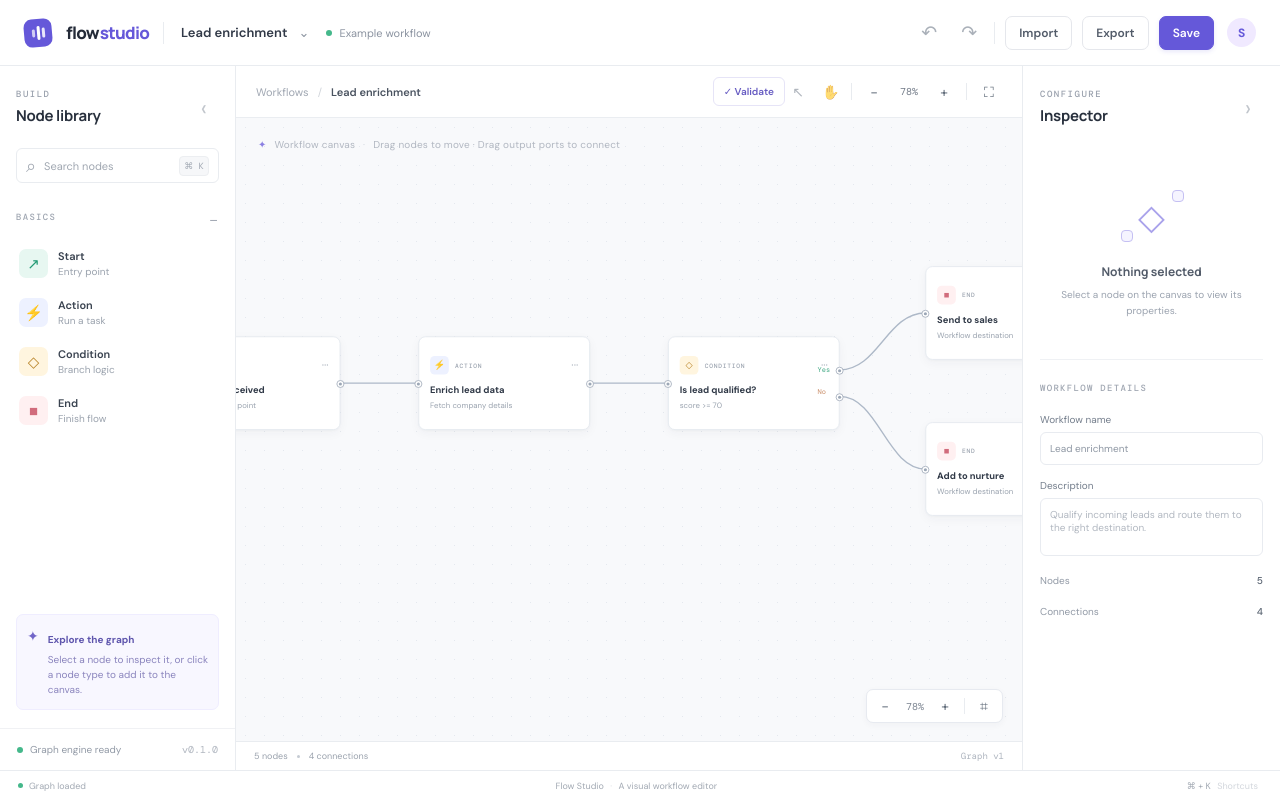
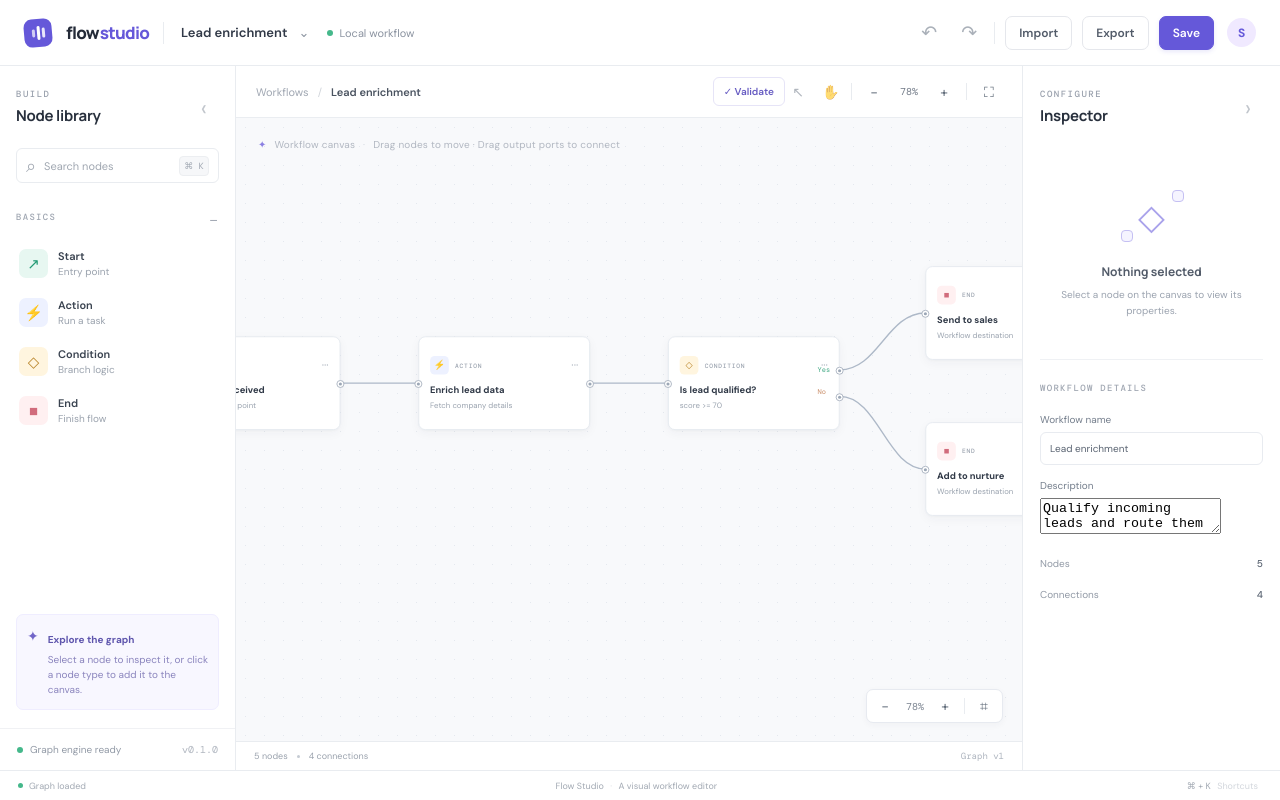
Before and after one commit to siddhant034/flow-studio, a React (Vite) app: page / in a window 1280 px wide. Built offline with nearby package versions, Linux system fonts and the light colour scheme.

Commit message:
Make workflow name and description editable

```diff
--- a/src/App.tsx
+++ b/src/App.tsx
@@ -2,7 +2,7 @@ import { useEffect, useRef, useState } from "react";
 import type { ChangeEvent, PointerEvent } from "react";
 import type { Point, WorkflowEdge, WorkflowNode } from "./engine/types";
 import { initialWorkflow } from "./editor/initialWorkflow";
-import { addEdge, addNode, moveNode, removeEdge, removeNode, updateNode } from "./engine/operations";
+import { addEdge, addNode, moveNode, removeEdge, removeNode, updateNode, updateWorkflowMetadata } from "./engine/operations";
 import { commitHistory, createHistory, redoHistory, undoHistory } from "./engine/history";
 import { deserializeWorkflow, serializeWorkflow } from "./engine/serialization";
 import { createWorkflowStorage } from "./engine/storage";
@@ -444,8 +444,8 @@ export default function App() {
           <BrandMark />
           <span className="brand-name">flow<span>studio</span></span>
           <span className="topbar-divider" />
-          <span className="workflow-name">Lead enrichment <span>⌄</span></span>
-          <span className="saved-state"><i /> Example workflow</span>
+          <span className="workflow-name">{workflow.name || workflow.id} <span>⌄</span></span>
+          <span className="saved-state"><i /> Local workflow</span>
         </div>
         <div className="topbar-actions">
           <button className="icon-button" onClick={handleUndo} disabled={history.past.length === 0} aria-label="Undo" title="Undo (⌘Z)">↶</button>
@@ -482,7 +482,7 @@ export default function App() {
 
         <section className="canvas-area">
           <div className="canvas-toolbar">
-            <div className="breadcrumb"><span>Workflows</span><b>/</b><strong>Lead enrichment</strong></div>
+            <div className="breadcrumb"><span>Workflows</span><b>/</b><strong>{workflow.name || workflow.id}</strong></div>
             <button className="validate-button" type="button" onClick={handleValidate}>✓ Validate</button>
             <div className="canvas-tools"><button disabled title="Select">↖</button><button disabled title="Pan">✋</button><span /><button onClick={() => changeZoom(-0.1)} title="Zoom out">−</button><small>{Math.round(viewport.zoom * 100)}%</small><button onClick={() => changeZoom(0.1)} title="Zoom in">+</button><span /><button onClick={fitCanvas} title="Fit view">⛶</button></div>
           </div>
@@ -554,7 +554,15 @@ export default function App() {
           ) : (
             <div className="inspector-empty"><div className="inspector-art"><span>◇</span><i /><b /></div><strong>Nothing selected</strong><p>Select a node on the canvas to view its properties.</p></div>
           )}
-          <div className="inspector-bottom"><div className="section-label">WORKFLOW DETAILS</div><label>Workflow name</label><div className="fake-input">Lead enrichment</div><label>Description</label><div className="fake-textarea">Qualify incoming leads and route them to the right destination.</div><div className="metadata-row"><span>Nodes</span><strong>{nodes.length}</strong></div><div className="metadata-row"><span>Connections</span><strong>{edges.length}</strong></div></div>
+          <div className="inspector-bottom">
+            <div className="section-label">WORKFLOW DETAILS</div>
+            <label htmlFor="workflow-name">Workflow name</label>
+            <input id="workflow-name" className="inspector-input" value={workflow.name ?? ""} placeholder="Untitled workflow" onChange={(event) => commitWorkflow(updateWorkflowMetadata(workflowRef.current, { name: event.target.value }))} />
+            <label htmlFor="workflow-description">Description</label>
+            <textarea id="workflow-description" className="inspector-textarea" value={workflow.description ?? ""} placeholder="Add a short description..." onChange={(event) => commitWorkflow(updateWorkflowMetadata(workflowRef.current, { description: event.target.value }))} />
+            <div className="metadata-row"><span>Nodes</span><strong>{nodes.length}</strong></div>
+            <div className="metadata-row"><span>Connections</span><strong>{edges.length}</strong></div>
+          </div>
         </aside>
       </div>
       <footer className="app-footer"><span><i /> Graph loaded</span><span>Flow Studio <b>·</b> A visual workflow editor</span><span>⌘ + K <b>Shortcuts</b></span></footer>
```
